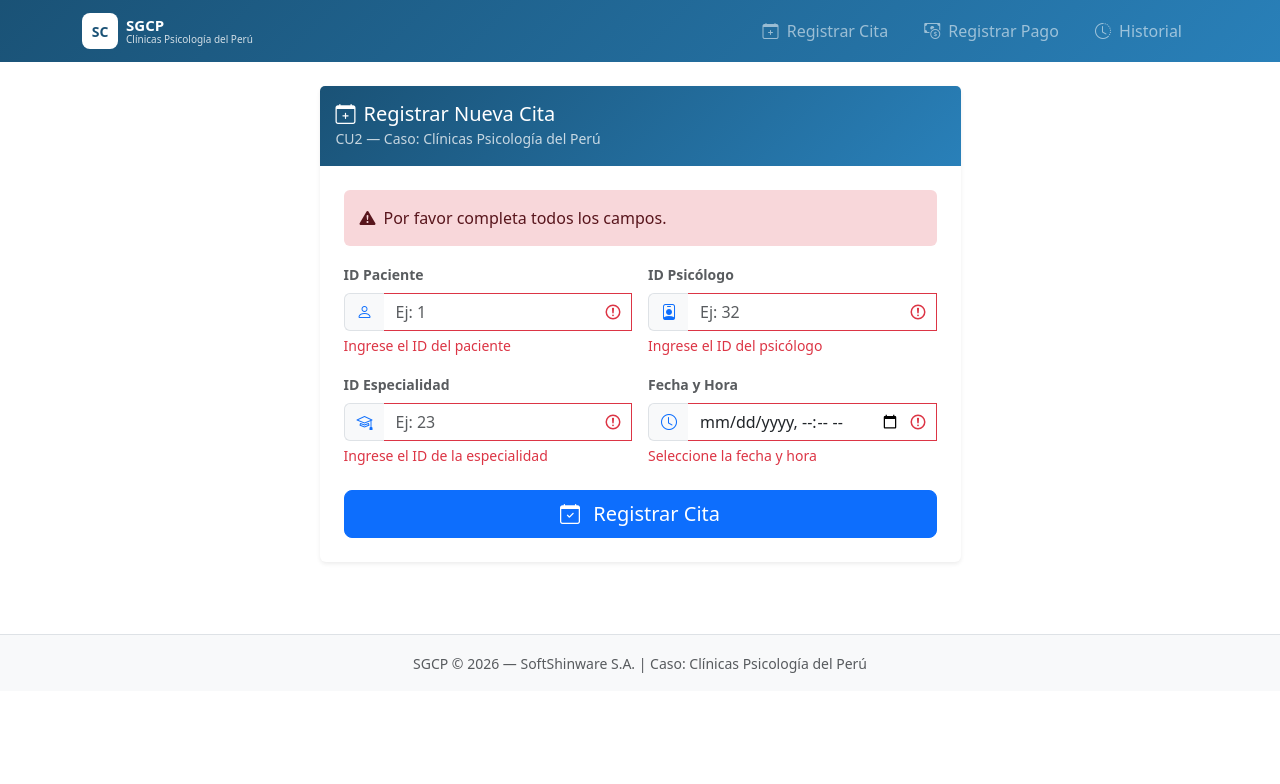
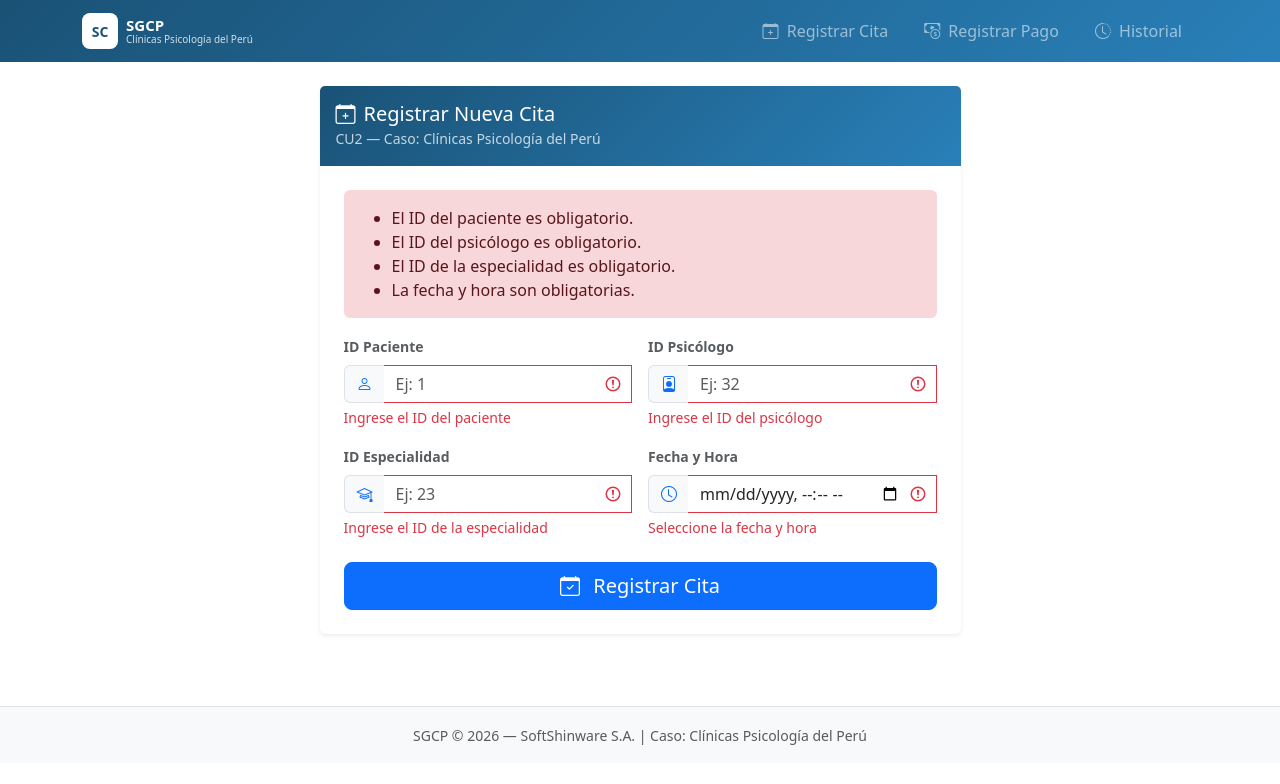
Before and after one commit to shin2703/sgcp-frontend, an Angular app: page /citas in a window 1280 px wide. Both pictures are taken after a click on the button "Registrar Cita". Shown: the top 784 px of the page. Built offline with nearby package versions, Linux system fonts and the light colour scheme.

Commit message:
fix: mostrar todos los errores de validacion simultaneamente INC-003

```diff
--- a/src/app/components/citas/citas.html
+++ b/src/app/components/citas/citas.html
@@ -15,6 +15,11 @@
         </div>
         <div class="alert alert-danger border-0 d-flex align-items-center gap-2" *ngIf="error">
           <i class="bi bi-exclamation-triangle-fill"></i> {{ error }}
+        </div>
+        <div class="alert alert-danger border-0" *ngIf="errores.length > 0">
+          <ul class="mb-0">
+            <li *ngFor="let e of errores">{{ e }}</li>
+          </ul>
         </div>
 
         <div class="row g-3">
@@ -67,7 +72,9 @@
                 <i class="bi bi-clock text-primary"></i>
               </span>
               <input type="datetime-local" class="form-control border-start-0"
-                [(ngModel)]="cita.fechaHora"
+                [value]="cita.fechaHora"
+                (change)="onFechaChange($event)"
+                (input)="onFechaChange($event)"
                 [class.is-invalid]="enviado && !cita.fechaHora">
               <div class="invalid-feedback">Seleccione la fecha y hora</div>
             </div>
--- a/src/app/components/citas/citas.ts
+++ b/src/app/components/citas/citas.ts
@@ -13,6 +13,7 @@ export class Citas {
   cita = { pacienteId: null, psicologoId: null, especialidadId: null, fechaHora: '' };
   mensaje = '';
   error = '';
+  errores: string[] = [];
   cargando = false;
   enviado = false;
   historial: any[] = [];
@@ -27,32 +28,33 @@ export class Citas {
     this.enviado = true;
     this.mensaje = '';
     this.error = '';
+    this.errores = [];
 
     const fechaInput = document.querySelector('input[type="datetime-local"]') as HTMLInputElement;
     if (fechaInput) {
       this.cita.fechaHora = fechaInput.value;
     }
 
-    if (!this.cita.pacienteId || !this.cita.psicologoId || !this.cita.especialidadId || !this.cita.fechaHora) {
-      this.error = 'Por favor completa todos los campos.';
-      return;
+    if (!this.cita.pacienteId) this.errores.push('El ID del paciente es obligatorio.');
+    if (!this.cita.psicologoId) this.errores.push('El ID del psicólogo es obligatorio.');
+    if (!this.cita.especialidadId) this.errores.push('El ID de la especialidad es obligatorio.');
+
+    if (!this.cita.fechaHora) {
+      this.errores.push('La fecha y hora son obligatorias.');
+    } else {
+      const fecha = new Date(this.cita.fechaHora);
+      const ahora = new Date();
+      const anioActual = ahora.getFullYear();
+      if (isNaN(fecha.getTime())) {
+        this.errores.push('La fecha ingresada no es válida.');
+      } else if (fecha.getFullYear() < 2000 || fecha.getFullYear() > anioActual + 1) {
+        this.errores.push(`El año debe estar entre 2000 y ${anioActual + 1}.`);
+      } else if (fecha < ahora) {
+        this.errores.push('La fecha no puede ser anterior a la fecha actual.');
+      }
     }
 
-    // Validacion de fecha
-    const fecha = new Date(this.cita.fechaHora);
-    const ahora = new Date();
-    const anioActual = ahora.getFullYear();
-
-    if (isNaN(fecha.getTime())) {
-      this.error = 'La fecha ingresada no es válida.';
-      return;
-    }
-    if (fecha.getFullYear() < 2000 || fecha.getFullYear() > anioActual + 1) {
-      this.error = `El año de la cita debe estar entre 2000 y ${anioActual + 1}.`;
-      return;
-    }
-    if (fecha < ahora) {
-      this.error = 'La fecha de la cita no puede ser anterior a la fecha y hora actual.';
+    if (this.errores.length > 0) {
       return;
     }
 
@@ -75,10 +77,11 @@ export class Citas {
         this.cita = { pacienteId: null, psicologoId: null, especialidadId: null, fechaHora: '' };
         this.enviado = false;
         this.cargando = false;
+        this.errores = [];
       },
       error: (err: any) => {
         if (err.error?.message?.includes('R0013') || err.error?.message?.includes('psicólogo ya tiene')) {
-          this.error = 'El psicólogo ya tiene una cita en ese horario. Elige otra fecha u hora.';
+          this.error = 'El psicólogo ya tiene una cita en ese bloque horario. Debe haber al menos 1 hora de diferencia.';
         } else if (err.status === 0) {
           this.error = 'No se puede conectar al servidor.';
         } else {
```
